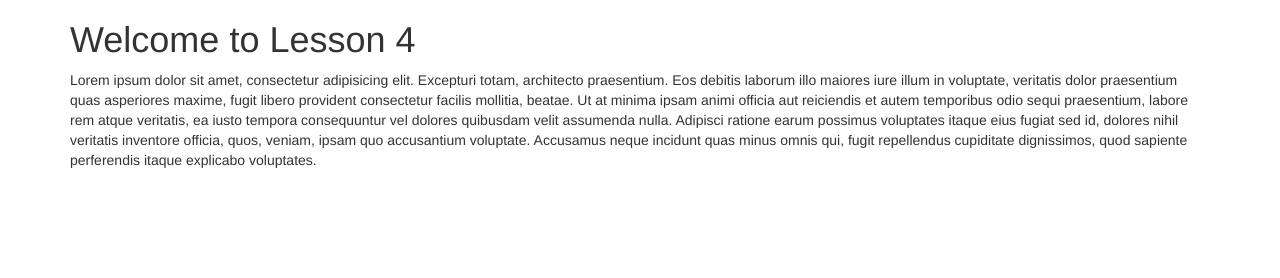
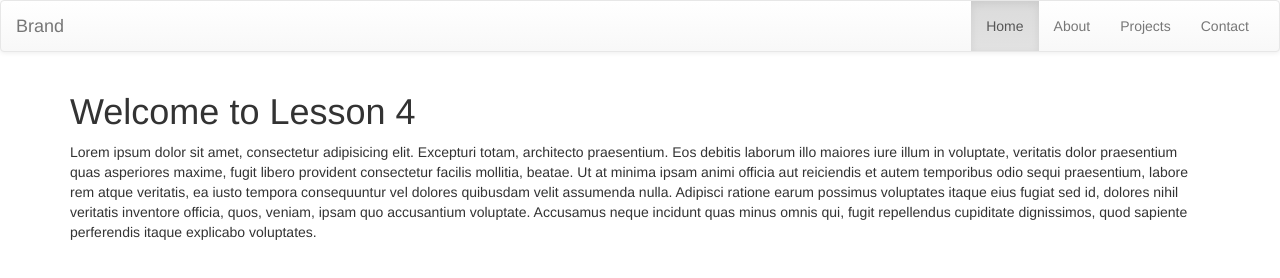
Before and after one commit to taralynnemcneil/COMP1073-Lesson04, a plain HTML site: page index.html in a window 1280 px wide. Drawn offline with Linux system fonts and the light colour scheme.

Commit message:
updated bs-navbar

```diff
--- a/index.html
+++ b/index.html
@@ -16,7 +16,31 @@ html[lang="en"]>(head>(meta[charset="utf-8"])(meta[http-equiv="X-UA-Compatible"
     <link rel="stylesheet" href="Content/app.css" </head>
 
     <body>
+        <nav class="navbar navbar-default">
+  <div class="container-fluid">
+    <!-- Brand and toggle get grouped for better mobile display -->
+    <div class="navbar-header">
+      <button type="button" class="navbar-toggle collapsed" data-toggle="collapse" data-target="#bs-example-navbar-collapse-1" aria-expanded="false">
+        <span class="sr-only">Toggle navigation</span>
+        <span class="icon-bar"></span>
+        <span class="icon-bar"></span>
+        <span class="icon-bar"></span>
+      </button>
+      <a class="navbar-brand" href="#">Brand</a>
+    </div>
 
+    <!-- Collect the nav links, forms, and other content for toggling -->
+    <div class="collapse navbar-collapse" id="bs-example-navbar-collapse-1">
+
+      <ul class="nav navbar-nav navbar-right">
+        <li class="active"><a href="#">Home</a></li>
+        <li><a href="#">About</a></li>
+        <li><a href="#">Projects</a></li>
+        <li><a href="#">Contact</a></li>
+      </ul>
+    </div><!-- /.navbar-collapse -->
+  </div><!-- /.container-fluid -->
+</nav>
         <main class="container" id="mainContent">
         <h1>Welcome to Lesson 4</h1>
         <p>Lorem ipsum dolor sit amet, consectetur adipisicing elit. Excepturi totam, architecto praesentium. Eos debitis laborum
```
